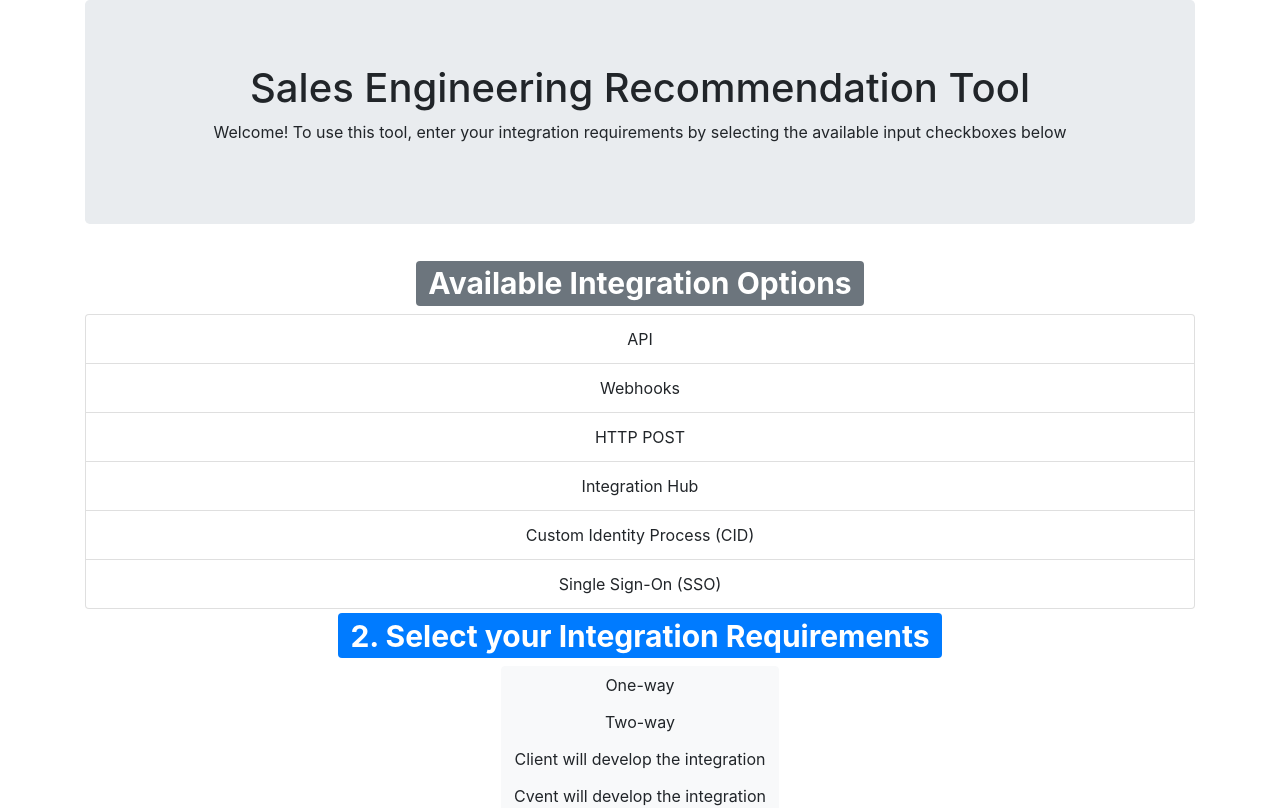
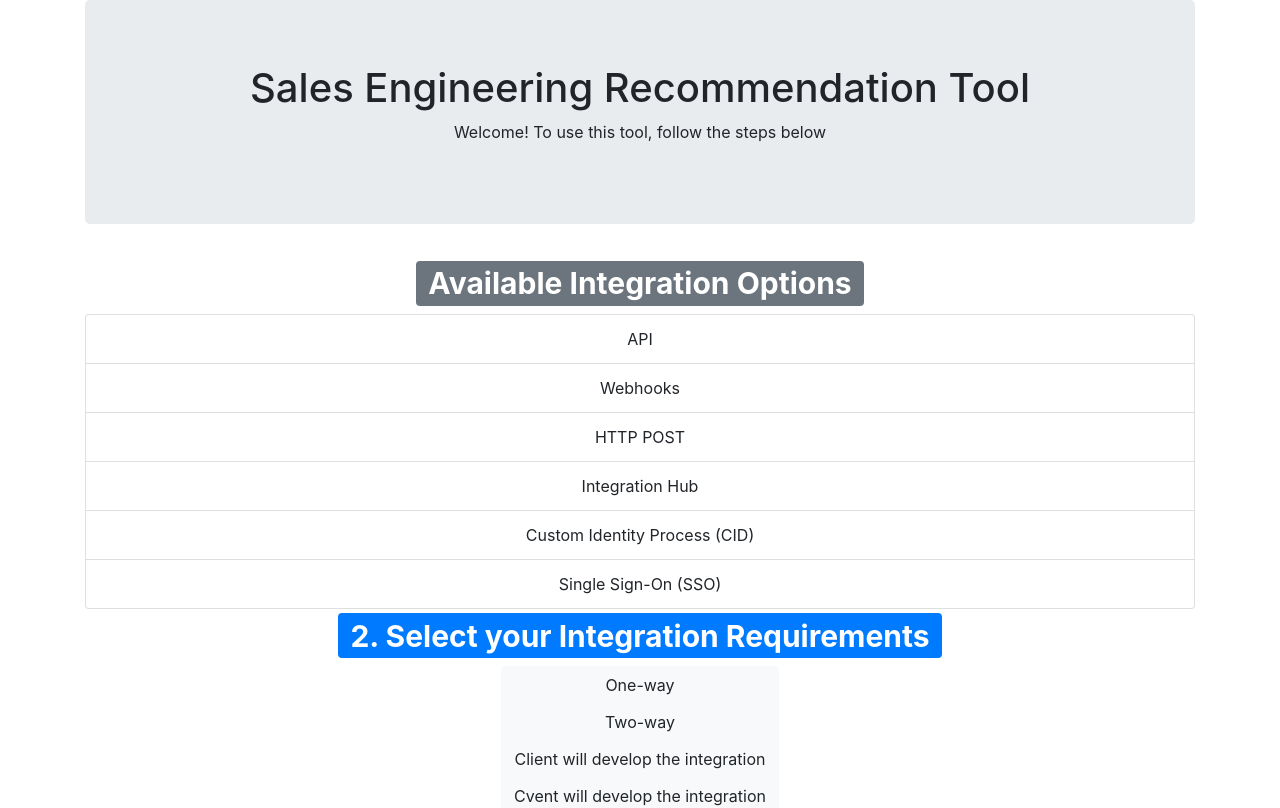
Before and after one commit to hkurniadi/integration-recommendation-app, a React (Create React App) app: page / in a window 1280 px wide. Shown: the top 808 px of the page. Built offline with nearby package versions, Linux system fonts and the light colour scheme.

Commit message:
Changed the welcome message

```diff
--- a/src/App.js
+++ b/src/App.js
@@ -15,7 +15,7 @@ function App() {
       <Container>
         <Jumbotron>
           <h1>Sales Engineering Recommendation Tool</h1>
-          <p>Welcome! To use this tool, enter your integration requirements by selecting the available input checkboxes below</p>
+          <p>Welcome! To use this tool, follow the steps below</p>
         </Jumbotron>
         <SolutionsList></SolutionsList>
         <UserCriteria></UserCriteria>
```
